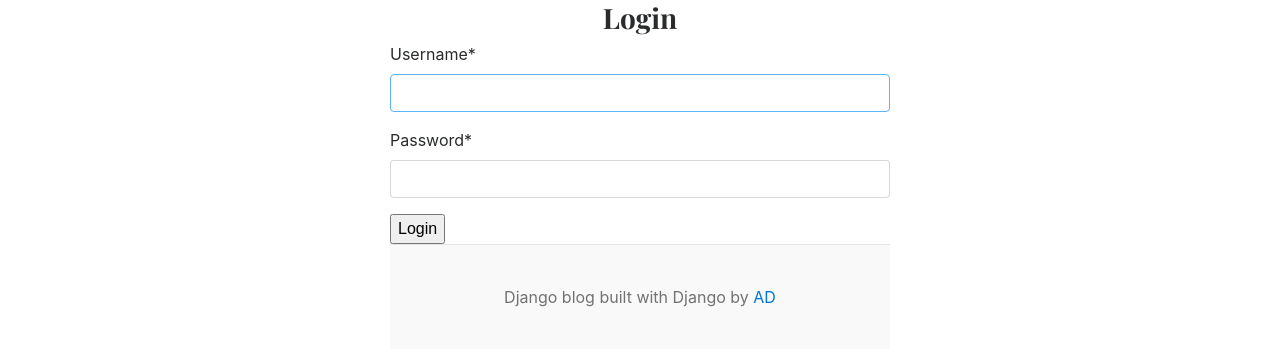
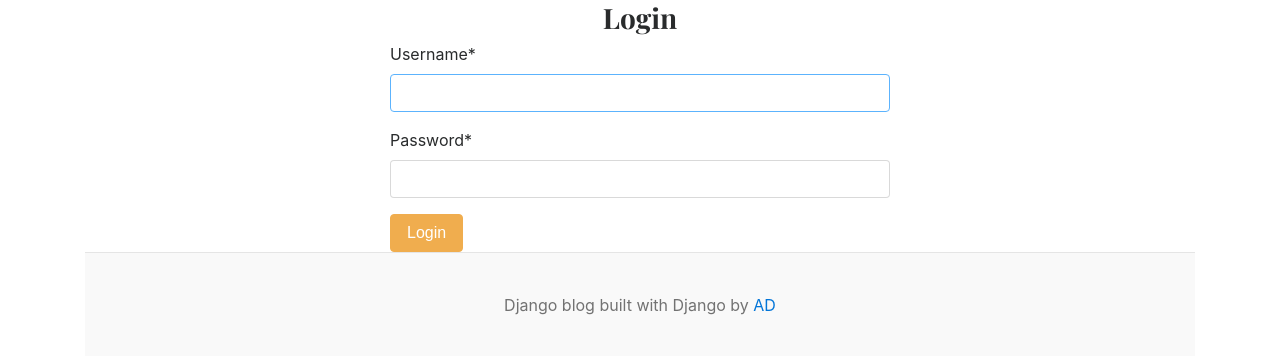
Before and after one commit to Akankhya-Dash/Blog, a Django app: page /login/ in a window 1280 px wide. Shown: the part 144-500 px from the top of the page. Run offline with Django 5.2, Linux system fonts and the light colour scheme; data comes from the database, SQL or seed files in the repository; both versions use the stored data as it was after the commit; some libraries are stand-ins or nearby versions.

Commit message:
Login decorator and setup

```diff
--- a/blog/views.py
+++ b/blog/views.py
@@ -37,21 +37,21 @@ def register(request):
     return render(request,'register.html',context)
 
 def login(request):
-     if request.method=='POST':
-        form = AuthenticationForm(request, data=request.POST)
+    if request.method == 'POST':
+        form = AuthenticationForm(request, request.POST)
         if form.is_valid():
-            username=form.cleaned_data['username']
-            password=form.cleaned_data['password']
+            username = form.cleaned_data['username']
+            password = form.cleaned_data['password']
 
-            user=auth.authenticate(username=username,password=password)
+            user = auth.authenticate(username=username, password=password)
             if user is not None:
-                auth.login(request,user)
-                return redirect('home')
-     form=AuthenticationForm()
-     context={
-        'form':form,
+                auth.login(request, user)
+                return redirect('dashboard')
+    form = AuthenticationForm()
+    context = {
+        'form': form,
     }
-     return render(request,'login.html',context)
+    return render(request, 'login.html', context)
 
 def logout(request):
     auth.logout(request)
--- a/dashboards/views.py
+++ b/dashboards/views.py
@@ -1,7 +1,8 @@
 from django.shortcuts import render
 from blogs.models import Category,Blog
+from django.contrib.auth.decorators import login_required
 # Create your views here.
-
+@login_required(login_url='login')
 def dashboard(request):
     category_count=Category.objects.all().count()
     blogs_count=Blog.objects.all().count()
--- a/templates/base.html
+++ b/templates/base.html
@@ -30,7 +30,7 @@
           </div>
           <div class="col-4 d-flex justify-content-end align-items-center">
             {% if not user.is_authenticated  %}
-            <a class="btn btn-sm btn-warning" href="#">Login</a> &nbsp;
+            <a class="btn btn-sm btn-warning" href="{% url 'login' %}">Login</a> &nbsp;
             <a class="btn btn-sm btn-outline-secondary" href="{% url 'register' %}">Register</a>
             {% else %}
             <span><a href='{% url 'dashboard' %}'>Dashboard</a></span>
--- a/templates/login.html
+++ b/templates/login.html
@@ -1,10 +1,13 @@
- {% extends "base.html" %}
- {% block content %}
+{% extends "base.html" %}
+{% block content %}
 {% load crispy_forms_tags %}
- <h3 class="text-center">Login</h3>
- <form action "{% url 'login' %}" method="POST" style="width:500px; margin:auto;">
-   {% csrf_token %}
-    {{ form | crispy }}
-     <button type= "submit" class="btn-btn-warning">Login</button>
 
- {% endblock %}
+<h3 class="text-center">Login</h3>
+
+<form action="{% url 'login' %}" method="POST" style="width:500px; margin:auto;">
+  {% csrf_token %}
+  {{ form|crispy }}
+  <button type="submit" class="btn btn-warning">Login</button>
+</form>
+
+{% endblock %}
```
Also changed, not shown: db.sqlite3.
